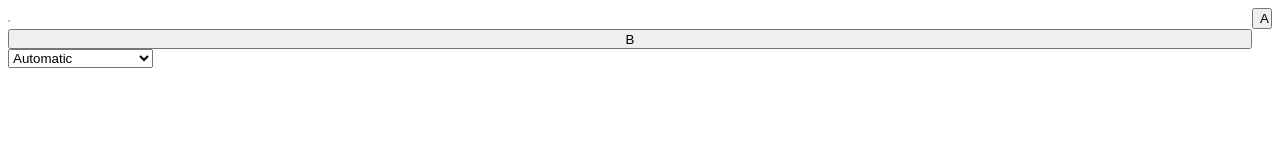
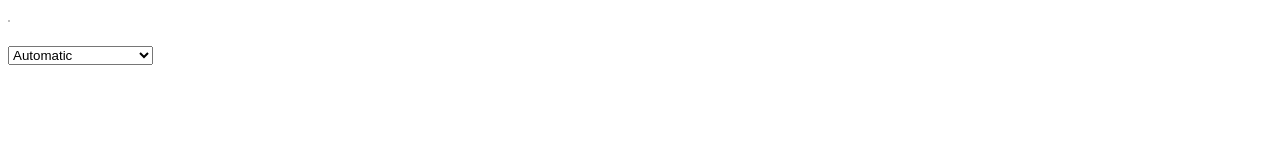
Before and after one commit to victoroliveirab/stack-images, a website built with webpack: page index.html in a window 1280 px wide. Built offline with nearby package versions, Linux system fonts and the light colour scheme.

Commit message:
Removed temporarily buttons

```diff
--- a/index.html
+++ b/index.html
@@ -45,8 +45,6 @@
         <div id="canvas-wrapper">
             <canvas id="canvas"></canvas>
         </div>
-        <button id="add-right">A</button>
-        <button id="add-below">B</button>
     </div>
     <select id="mode">
         <option value="automatic" selected>Automatic</option>
```
